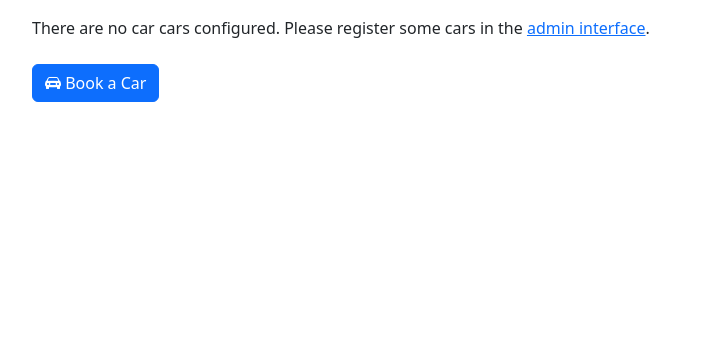
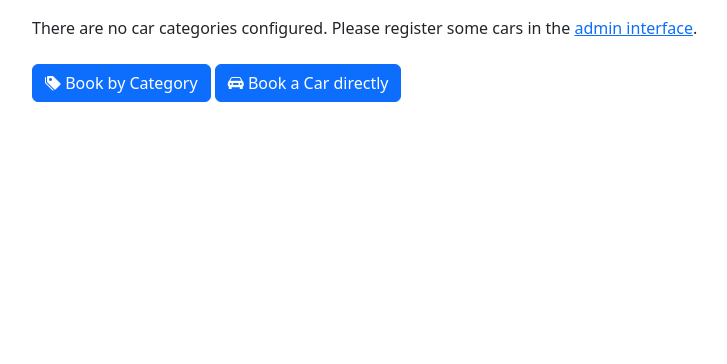
Before and after one commit to sramponi86/CAS_SEF_booking_system, a Flask app: template webapp/templates/customer.html in a window 1280 px wide. Shown: the part 56-420 px from the top of the page, without its empty margins (50-777 px from the left). Run offline with Flask 3, Linux system fonts and the light colour scheme; the template is opened without the code that fills it, so the values that code supplies are empty; the visitor is signed in with stand-in values (Sample User, id 1).

Commit message:
integrated categories changes

```diff
--- a/rental/cars.py
+++ b/rental/cars.py
@@ -103,12 +103,9 @@ class Cars(Subject):
 
   def find_by_category_id(self, category_id: int):
     cars: list[Car] = []
-    category_name = self.company.categories.find_by_id(category_id).name
     for c in self.cars:
-      if c.category == category_name:
+      if c.category == category_id:
         cars.append(c)
-    if cars == []:
-      raise RentalException(f"Couldn't find cars with id {category_id}")
     return cars
 
   def find_by_id(self, id: int):
--- a/rental/rentals.py
+++ b/rental/rentals.py
@@ -5,6 +5,7 @@ from rental.exceptions import RentalException
 from rental.company import Company
 from rental.cars import Car
 from rental.bookings import Booking
+from rental.categories import Categories
 from datetime import date
 
 @dataclass
@@ -103,7 +104,7 @@ class Rentals(Subject):
     if controller.today != period_start:
       raise RentalException(f'A car can only be picked up on the start-date of the booking ({period_start}). But today is {controller.today}')
 
-    car = self.company.cars.add("special_upgrade2", "silver")
+    car = self.company.cars.add("special_upgrade2", "silver", "FF")
 
     new_booking = self.company.bookings.add(booking.customer.id, period_start, period_end, car.id)
     rental = Rental(controller.nextId(), new_booking, car)
--- a/webapp/app.py
+++ b/webapp/app.py
@@ -95,7 +95,7 @@ def customer():
         if action == "add_category_booking":
           period_start = date.fromisoformat(request.args.get('period_start'))
           period_end = date.fromisoformat(request.args.get('period_end'))
-          company.bookings.add(int(customer_id),period_start, period_end, category_id=int(id))
+          company.bookings.add_by_category_id(int(customer_id),period_start, period_end, category_id=int(id))
         if action == "add_car_booking":
           period_start = date.fromisoformat(request.args.get('period_start'))
           period_end = date.fromisoformat(request.args.get('period_end'))
@@ -145,6 +145,7 @@ def login():
     if set_customer:
       session['customer_id'] = int(set_customer)
       session['customer_name'] = company.customers.find_by_id(int(set_customer)).getLabel()
+
   update_request_number()
   if session.get('customer_id'):
     return redirect(url_for('customer'))
--- a/webapp/templates/customer.html
+++ b/webapp/templates/customer.html
@@ -4,8 +4,8 @@
 {% block content %}
 <div class="row mt-2">
   <div class="col table-responsive text-nowrap">
-    {% if company.cars.get()|length == 0 %}
-    <p>There are no car cars configured. Please register some cars in the <a href="/admin">admin interface</a>.</p>
+    {% if company.categories.get()|length == 0 %}
+    <p>There are no car categories configured. Please register some cars in the <a href="/admin">admin interface</a>.</p>
     {% else %}
     <table class="table">
       <thead>
@@ -13,6 +13,7 @@
           <th scope="col"></th>
           <th scope="col">From</th>
           <th scope="col">Until</th>
+          <th scope="col"><i class="bi bi-tags-fill"></i> Category</th>
           <th scope="col"><i class="bi bi-car-front-fill"></i> Booked Car</th>
           <th scope="col">Car Color</th>
           <th scope="col">Action</th>
@@ -29,6 +30,7 @@
             </td>
             <td>{{booking.period_start}}</td>
             <td>{{booking.period_end}}</td>
+            <td>{{booking.category}}</td>
             <td>
               {% if booking.car %}
               {{booking.car.getLabel()}}
@@ -76,13 +78,57 @@
 </div>
 <div class="row mt-2">
   <div class="col">
+    <button type="button" class="btn btn-primary" data-bs-toggle="modal" data-bs-target="#categoryModal">
+      <i class="bi bi-tags-fill"></i> Book by Category
+    </button>
     <button type="button" class="btn btn-primary" data-bs-toggle="modal" data-bs-target="#carModal">
-      <i class="bi bi-car-front-fill"></i> Book a Car
+      <i class="bi bi-car-front-fill"></i> Book a Car directly
     </button>
   </div>
 </div>
 
 <!-- Modals -->
+<div class="modal fade" id="categoryModal" tabindex="-1" >
+  <div class="modal-dialog">
+    <div class="modal-content">
+      <form>
+        <input type="hidden" name="action" value="add_category_booking">
+        <div class="modal-header">
+          <h1 class="modal-title fs-5" id="exampleModalLabel"><i class="bi bi-tags-fill"></i> Book by Category</h1>
+          <button type="button" class="btn-close" data-bs-dismiss="modal" aria-label="Close"></button>
+        </div>
+        <div class="modal-body">
+          <div class="row g-3">
+            <div class="col-sm-6">
+              <label for="period_start" class="form-label">Start</label>
+              <input type="date" class="form-control" id="period_start" name="period_start" value="{{ today }}" required>
+            </div>
+            <div class="col-sm-6">
+              <label for="period_start" class="form-label">End</label>
+              <input type="date" class="form-control" id="period_end" name="period_end" value="{{ today }}" required>
+            </div>
+          </div>
+          <div class="row mt-3">
+            <div class="col-12">
+              <label for="category_id" class="form-label">Category</label>
+              <select class="form-select" multiple name="id" id="category_id" required>
+                {% for category in company.categories.get()|sort(attribute="name") %}
+                <option value="{{category.id}}">{{category.getLabel()}}</option>
+                {% endfor %}
+              </select>
+            </div>
+          </div>
+        </div>
+        <div class="modal-footer">
+          <button type="button" class="btn btn-secondary" data-bs-dismiss="modal">Close</button>
+          <button type="submit" class="btn btn-primary">Add Booking</button>
+        </div>
+        <input type="hidden" name="rq" value="{{ session['rq'] }}">
+      </form>
+    </div>
+  </div>
+</div>
+
 <div class="modal fade" id="carModal" tabindex="-1" >
   <div class="modal-dialog">
     <div class="modal-content">
@@ -107,7 +153,7 @@
             <div class="col-12">
               <label for="car_id" class="form-label">Car</label>
               <select class="form-select" multiple name="id" id="car_id" required>
-                {% for car in company.cars.get()|sort(attribute="model") %}
+                {% for car in company.cars.get()|sort(attribute="model")|sort(attribute="category.name") %}
                 <option value="{{car.id}}">{{car.getLabel()}}</option>
                 {% endfor %}
               </select>
--- a/webapp/templates/index.html
+++ b/webapp/templates/index.html
@@ -7,7 +7,7 @@
     <div class="card">
       <div class="card-body">
         <h5 class="card-title"><span class="bi-gear-fill"></span> Admin Interface</h5>
-        <p class="card-text">Register Cars and Users</p>
+        <p class="card-text">Register Categories and Cars and Users</p>
         <a href="/admin" class="btn btn-primary">Open Admin Panel</a>
       </div>
     </div>
@@ -16,7 +16,7 @@
     <div class="card">
       <div class="card-body">
         <h5 class="card-title"><span class="bi-people-fill"></span> Customer Interface</h5>
-        <p class="card-text">Book cars and rent cars</p>
+        <p class="card-text">Book cars or categories and rent cars</p>
         <a href="/customer" class="btn btn-primary">Open Customer View</a>
       </div>
     </div>
```
Also changed, not shown: rental/bookings.py (+17 -1 lines), webapp/templates/admin.html (+26 -6 lines).
